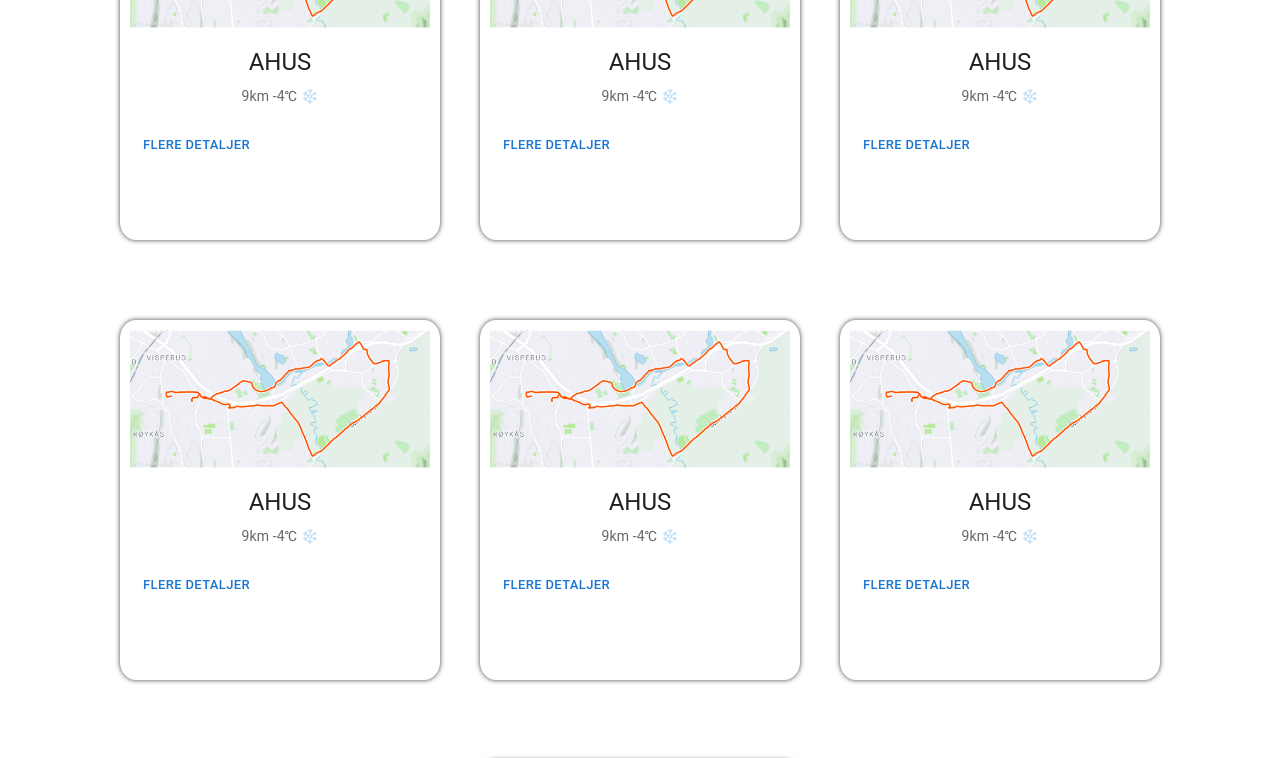
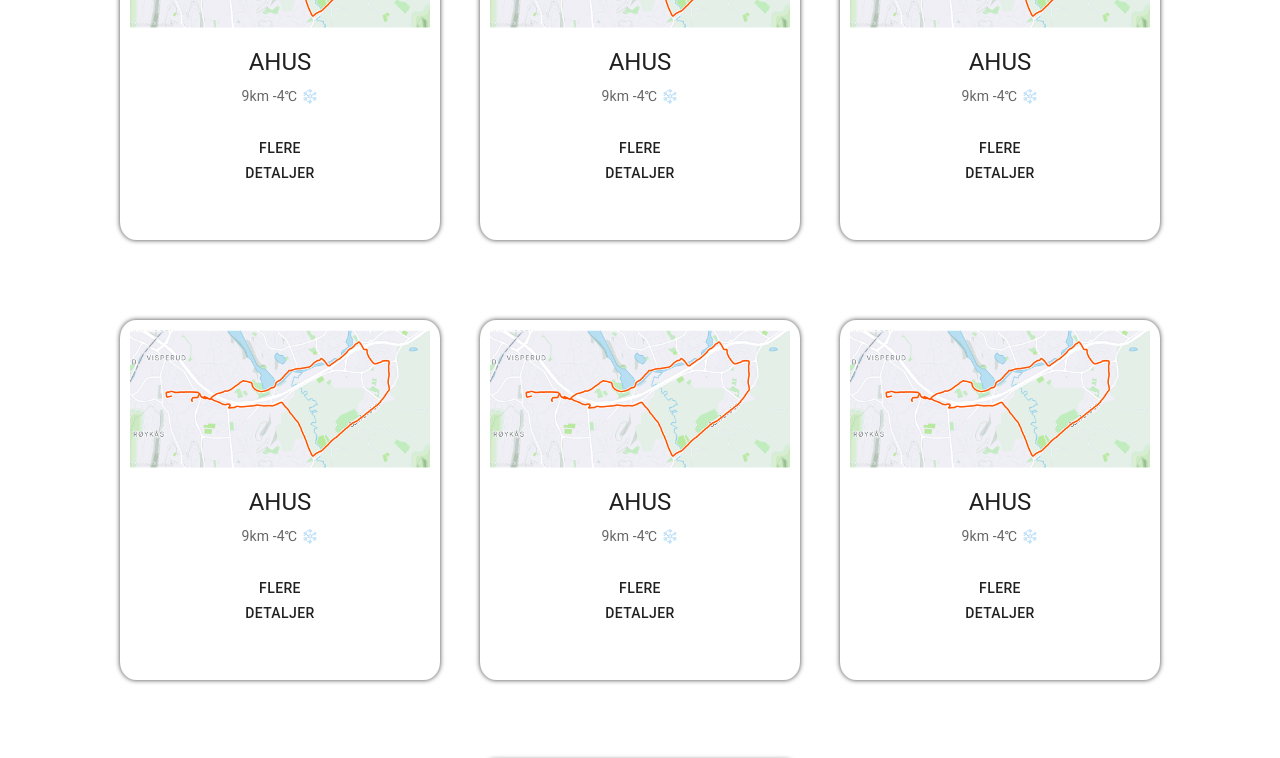
Before and after one commit to SebastianHellum/Running2022, a React (Create React App) app: page / in a window 1280 px wide. Shown: the part 960-1718 px from the top of the page. Built offline with nearby package versions, Linux system fonts and the light colour scheme.

Commit message:
New fields in the data

```diff
--- a/src/components/Cards.js
+++ b/src/components/Cards.js
@@ -20,6 +20,7 @@ function Cards() {
             height="140"
             image={item.image}
             alt={item.name}
+            borderRadius="5px"
           />
           <CardContent>
             <Typography gutterBottom variant="h5" component="div">
@@ -30,7 +31,13 @@ function Cards() {
             </Typography>
           </CardContent>
           <CardActions>
-            <Button size="small" href={item.link}>
+            <Button
+              size="large"
+              variant="cotained"
+              style={{ marginLeft: "30%", marginRight: "30%" }}
+              href={item.link}
+              target="_blank"
+            >
               Flere detaljer
             </Button>
           </CardActions>
```
